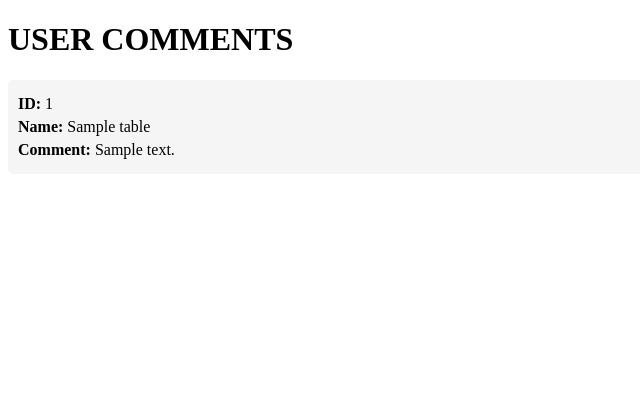
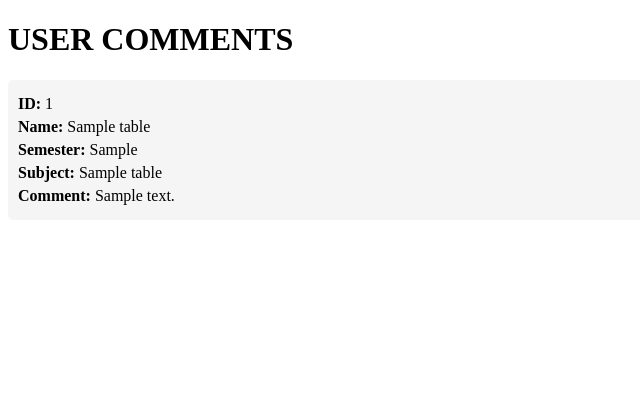
Before and after one commit to mruduljohn/PrepIT, a PHP site: page /PrepIT/comment_view.php in a window 1280 px wide. Shown: the top 420 px of the page, without its empty margins (0-640 px from the left). Run offline with PHP 8.4, Linux system fonts and the light colour scheme; tables that the repository leaves empty or names only in its code hold one stand-in row (values such as "Sample post").

Commit message:
Update comment_view.php

```diff
--- a/comment_view.php
+++ b/comment_view.php
@@ -56,7 +56,7 @@ if (!$conn) {
 }
 
     // Query to fetch data from the table
-    $sql = "SELECT id, name, comment FROM comments_table";
+    $sql = "SELECT id, name,sem,subject, comment FROM comments_table";
     $result = $conn->query($sql);
 
     // Check if there are any records in the table
@@ -66,6 +66,8 @@ if (!$conn) {
             echo '<div class="comment">';
             echo "<p><strong>ID:</strong> " . $row['id'] . "</p>";
             echo "<p><strong>Name:</strong> " . $row['name'] . "</p>";
+            echo "<p><strong>Semester:</strong> " . $row['sem'] . "</p>";
+            echo "<p><strong>Subject:</strong> " . $row['subject'] . "</p>";
             echo "<p><strong>Comment:</strong> " . $row['comment'] . "</p>";
             echo '</div>';
         }
```
